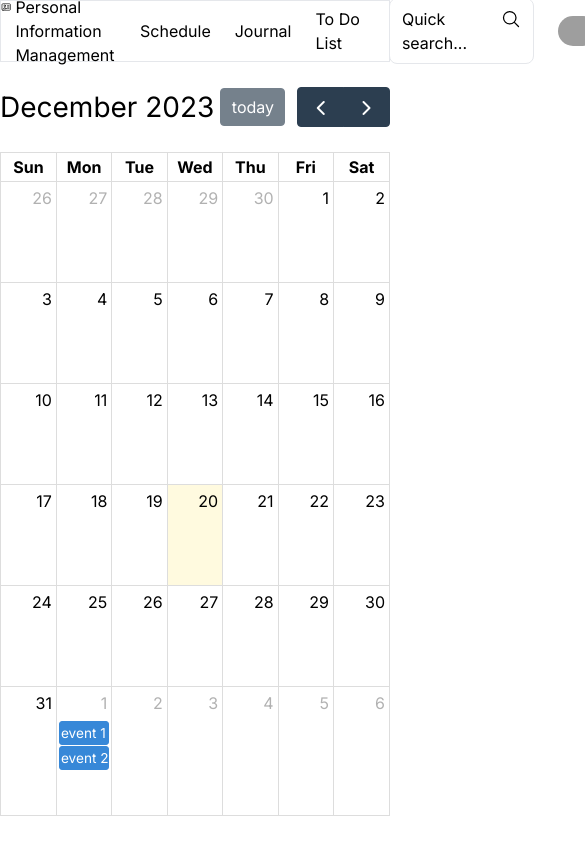
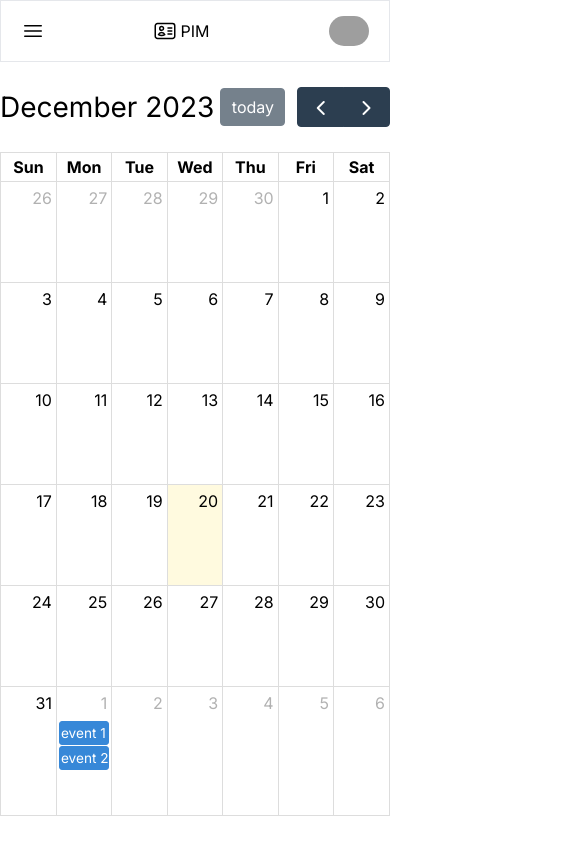
Before and after one commit to thitipongr/Final-Project-Front-end---Dev-Init, a Next.js app: page / in a window 390 px wide. Shown: the whole page, 585 px wide, since content can reach past the window. Built offline with nearby package versions, Linux system fonts and the light colour scheme; grey boxes are pictures that could not be loaded.

Commit message:
Navbar responsive

```diff
--- a/app/components/Navbar.tsx
+++ b/app/components/Navbar.tsx
@@ -19,9 +19,25 @@ const pageList = [
 
 const Navbar = () => {
   return (
-    <div className="flex justify-center border">
+    <div className="flex justify-center border px-5">
       <div className="flex flex-row justify-between items-center h-[60px] container">
-        <div>
+        <div className="flex sm:hidden">
+          <svg
+            xmlns="http://www.w3.org/2000/svg"
+            fill="none"
+            viewBox="0 0 24 24"
+            strokeWidth={1.5}
+            stroke="currentColor"
+            className="w-6 h-6"
+          >
+            <path
+              strokeLinecap="round"
+              strokeLinejoin="round"
+              d="M3.75 6.75h16.5M3.75 12h16.5m-16.5 5.25h16.5"
+            />
+          </svg>
+        </div>
+        <div className="hidden sm:flex">
           <Link href={"/"} className="flex flex-row">
             <svg
               xmlns="http://www.w3.org/2000/svg"
@@ -40,7 +56,25 @@ const Navbar = () => {
             <div className="pl-1">Personal Information Management</div>
           </Link>
         </div>
+        <div className="flex sm:hidden">
+          <svg
+            xmlns="http://www.w3.org/2000/svg"
+            fill="none"
+            viewBox="0 0 24 24"
+            strokeWidth={1.5}
+            stroke="currentColor"
+            className="w-6 h-6"
+          >
+            <path
+              strokeLinecap="round"
+              strokeLinejoin="round"
+              d="M15 9h3.75M15 12h3.75M15 15h3.75M4.5 19.5h15a2.25 2.25 0 0 0 2.25-2.25V6.75A2.25 2.25 0 0 0 19.5 4.5h-15a2.25 2.25 0 0 0-2.25 2.25v10.5A2.25 2.25 0 0 0 4.5 19.5Zm6-10.125a1.875 1.875 0 1 1-3.75 0 1.875 1.875 0 0 1 3.75 0Zm1.294 6.336a6.721 6.721 0 0 1-3.17.789 6.721 6.721 0 0 1-3.168-.789 3.376 3.376 0 0 1 6.338 0Z"
+            />
+          </svg>
+          <div className="pl-1">PIM</div>
+        </div>
         <div className="flex flex-row items-center">
+          <div className="sm:flex flex-row items-center hidden">
             {pageList.map((data, index) => {
               return (
                 <Link key={index} href={data.pathName} className="mx-1 px-2">
@@ -65,6 +99,7 @@ const Navbar = () => {
                 />
               </svg>
             </button>
+          </div>
           <Image
             src={"https://avatars.githubusercontent.com/u/144009672?v=4"}
             alt="Thitipong"
```
Lines whose indentation alone changed are shown as unchanged.
